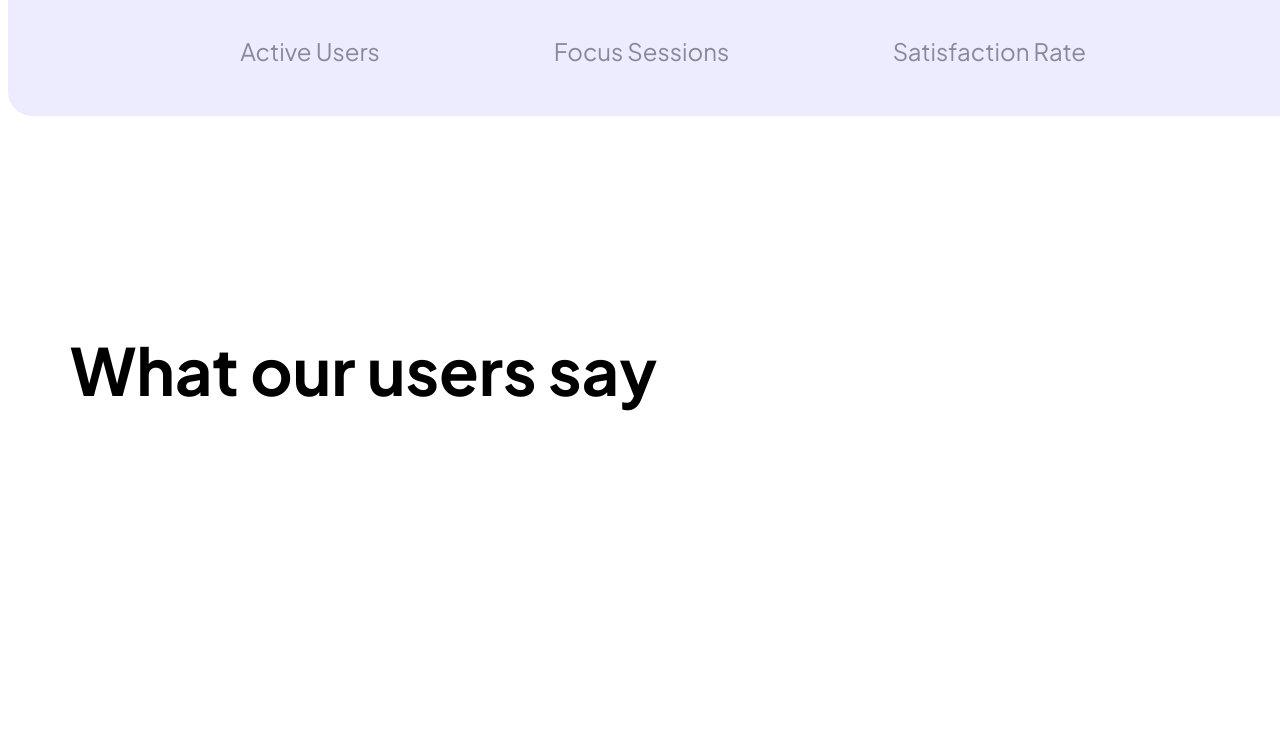
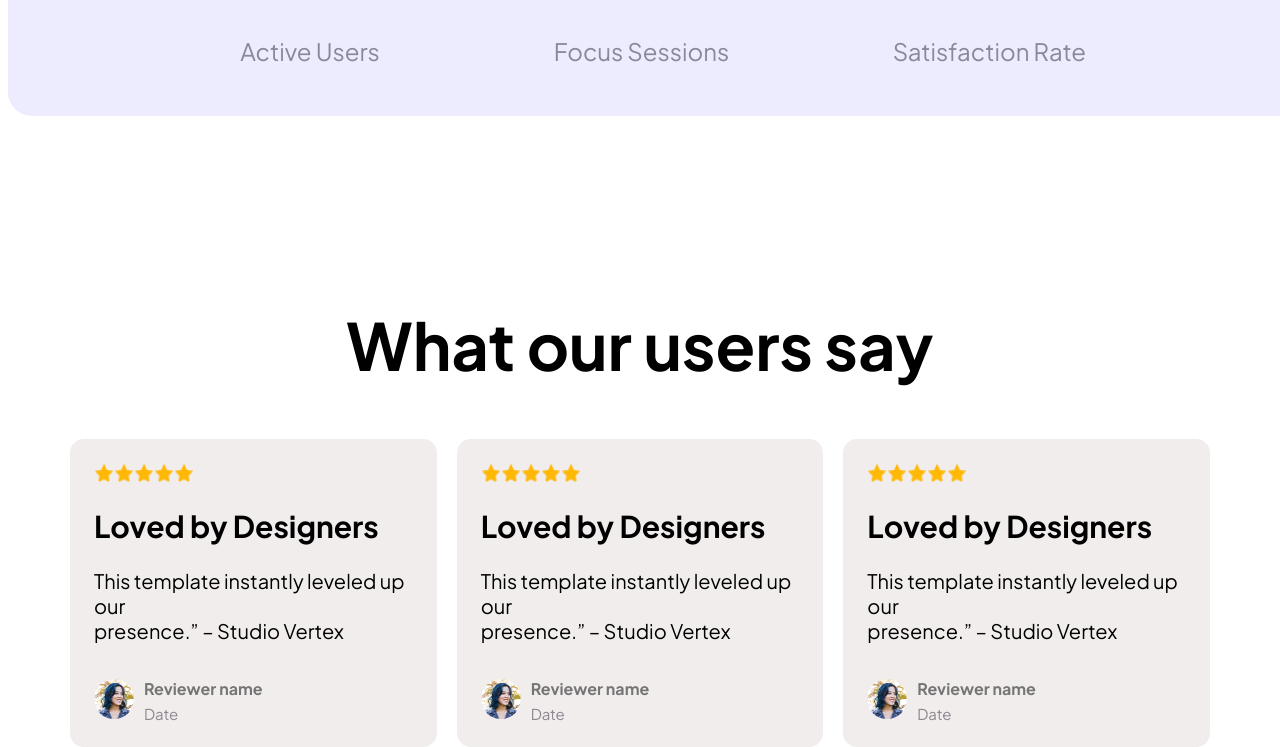
Before and after one commit to SadiaHaque05/assignment-01, a plain HTML site: page index.html in a window 1280 px wide. Shown: the part 1440-2187 px from the top of the page. Before the commit the page ends 1929 px from the top, so only its background shows below. Drawn offline with Linux system fonts and the light colour scheme.

Commit message:
added users feedback section and styled id

```diff
--- a/index.html
+++ b/index.html
@@ -54,12 +54,78 @@
            </div>
         </section>
 
+        <!-- users feedback section -->
         <section>
-            <div>
+            <div class="reactions">
                 <div><h1>What our users say</h1></div>
-                <div>
-                    <div>
+                <div class="whole-cards">
+                    <div id="whole-card">
+                        <div id="image-container">
+                            <img src="Assets/icon-star.png" alt="">
+                            <img src="Assets/icon-star.png" alt="">
+                            <img src="Assets/icon-star.png" alt="">
+                            <img src="Assets/icon-star.png" alt="">
+                            <img src="Assets/icon-star.png" alt="">
+                        </div>
 
+                        <div>
+                            <h5 style="font-size: 30px; margin: 0; margin-top: 24px;">Loved by Designers</h5>
+                            <p style="color: black; font-size: 20px">This template instantly leveled up our <br> presence.” – Studio Vertex</p>
+                        </div>
+
+                        <div class="bottom-section">
+                           <div> <img src="Assets/avatar.png" alt=""></div>
+                           <div>
+                            <h4 style="color: rgba(117, 117, 117, 1);">Reviewer name</h4>
+                            <p style="font-size: 15px;">Date</p>
+                           </div>
+                        </div>
+                    </div>
+
+                    <div id="whole-card">
+                        <div id="image-container">
+                            <img src="Assets/icon-star.png" alt="">
+                            <img src="Assets/icon-star.png" alt="">
+                            <img src="Assets/icon-star.png" alt="">
+                            <img src="Assets/icon-star.png" alt="">
+                            <img src="Assets/icon-star.png" alt="">
+                        </div>
+
+                        <div>
+                            <h5 style="font-size: 30px; margin: 0; margin-top: 24px;">Loved by Designers</h5>
+                            <p style="color: black; font-size: 20px;">This template instantly leveled up our <br> presence.” – Studio Vertex</p>
+                        </div>
+
+                        <div class="bottom-section">
+                           <div> <img src="Assets/avatar.png" alt=""></div>
+                           <div>
+                            <h4 style="color: rgba(117, 117, 117, 1);">Reviewer name</h4>
+                            <p style="font-size: 15px;">Date</p>
+                           </div>
+                        </div>
+                    </div>
+
+                     <div id="whole-card">
+                        <div id="image-container">
+                            <img src="Assets/icon-star.png" alt="">
+                            <img src="Assets/icon-star.png" alt="">
+                            <img src="Assets/icon-star.png" alt="">
+                            <img src="Assets/icon-star.png" alt="">
+                            <img src="Assets/icon-star.png" alt="">
+                        </div>
+
+                        <div>
+                            <h5 style="font-size: 30px; margin: 0; margin-top: 24px;">Loved by Designers</h5>
+                            <p style="color: black; font-size: 20px;">This template instantly leveled up our <br> presence.” – Studio Vertex</p>
+                        </div>
+
+                        <div class="bottom-section">
+                           <div> <img src="Assets/avatar.png" alt=""></div>
+                           <div>
+                            <h4 style="color: rgba(117, 117, 117, 1);">Reviewer name</h4>
+                            <p style="font-size: 15px;">Date</p>
+                           </div>
+                        </div>
                     </div>
                 </div>
             </div>
--- a/styles/style.css
+++ b/styles/style.css
@@ -150,3 +150,46 @@ section img{
  }
 
  /* users' feedback section */
+.reactions{
+    max-width: 1140px;
+    max-height: 342px;
+}
+
+ #image-container{
+    display: flex;
+    flex-wrap: wrap;
+ }
+
+ #image-container img{
+    height: 20px;
+    width: 20px;
+ }
+
+ .bottom-section img{
+    height: 40px;
+    width: 40px;
+    border-radius: 999px;
+ }
+
+ .bottom-section{
+    display: flex;
+    justify-content: flex-start;
+    align-items: center;
+    margin-top: 24px;
+    margin-bottom: 24px;
+    gap: 10px;
+    line-height: 2px;
+ }
+
+ #whole-card{
+    padding: 24px 24px;
+    border-radius: 14px;
+    background-color: #F2EDED;
+    width: 350px;
+    height: 260px;
+ }
+
+ .whole-cards{
+    display: flex;
+    gap: 20px;
+ }
```
